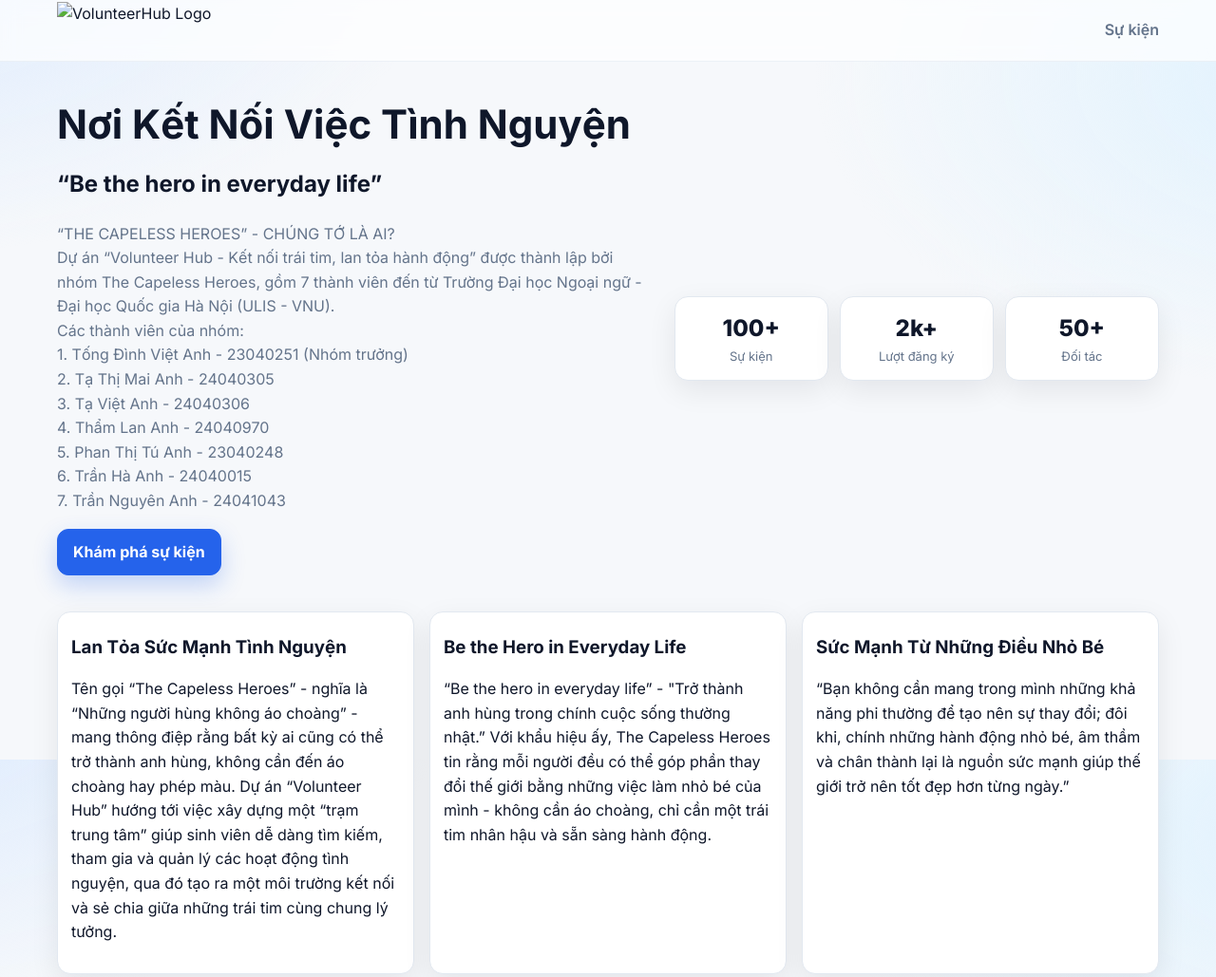
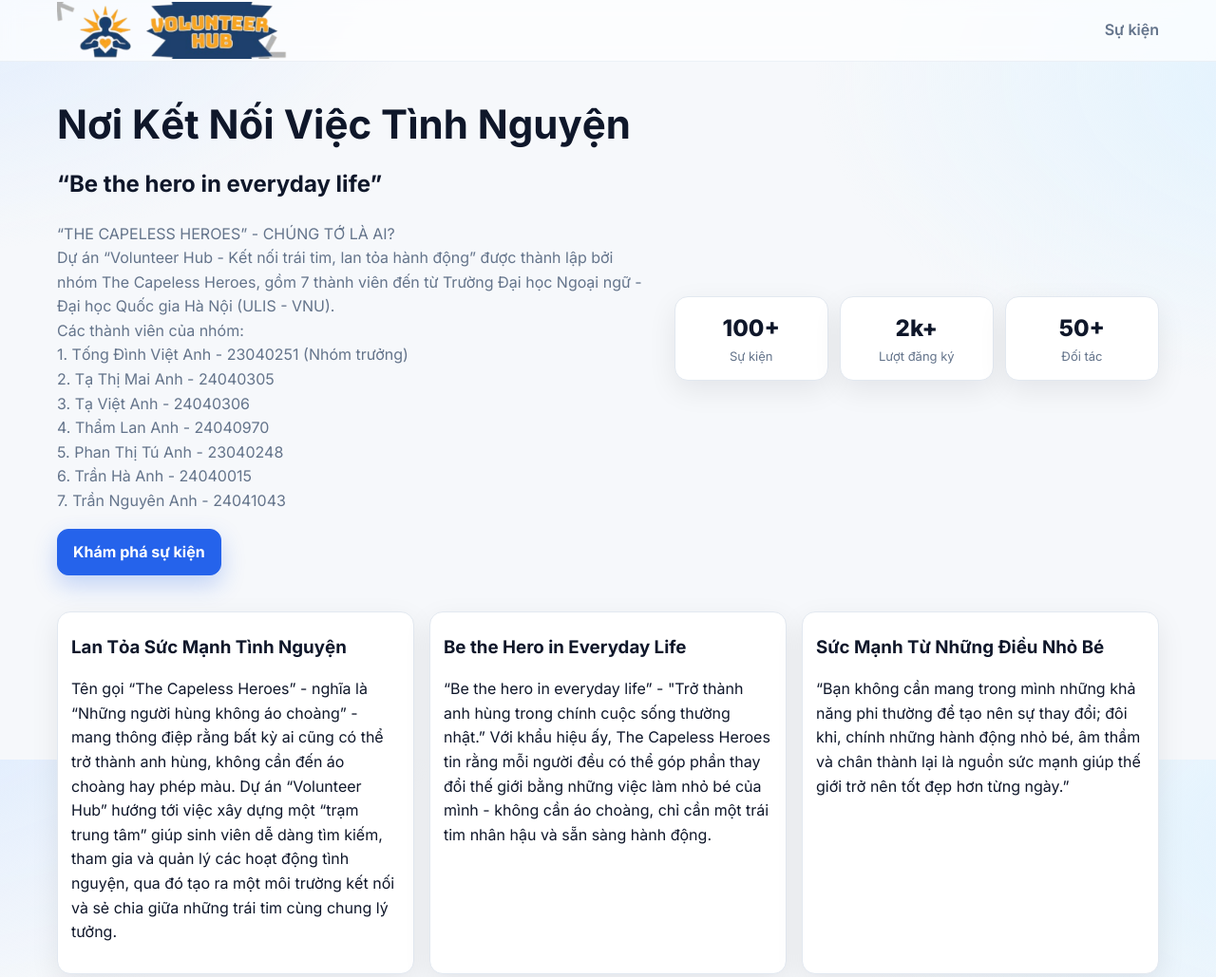
Before and after one commit to lab2910/UlisVolunteer, a plain HTML site: page index.html in a window 1280 px wide. Shown: the top 1029 px of the page at 95% size. Drawn offline with Linux system fonts and the light colour scheme; the site is published under a folder, as on GitHub Pages, so addresses that start at the root find nothing.

Commit message:
Update index.html

```diff
--- a/index.html
+++ b/index.html
@@ -17,7 +17,7 @@
     <header class="nav">
         <div class="container nav__inner">
             <a class="brand" href="index.html">
-                <img src="/img/logo123.png" alt="VolunteerHub Logo" class="logo-home">
+                <img src="img/logo123.png" alt="VolunteerHub Logo" class="logo-home">
             </a>
             <nav class="nav__links">
                 <a href="events.html">Sự kiện</a>
@@ -222,4 +222,5 @@
 
 </body>
 
+
 </html>
```
